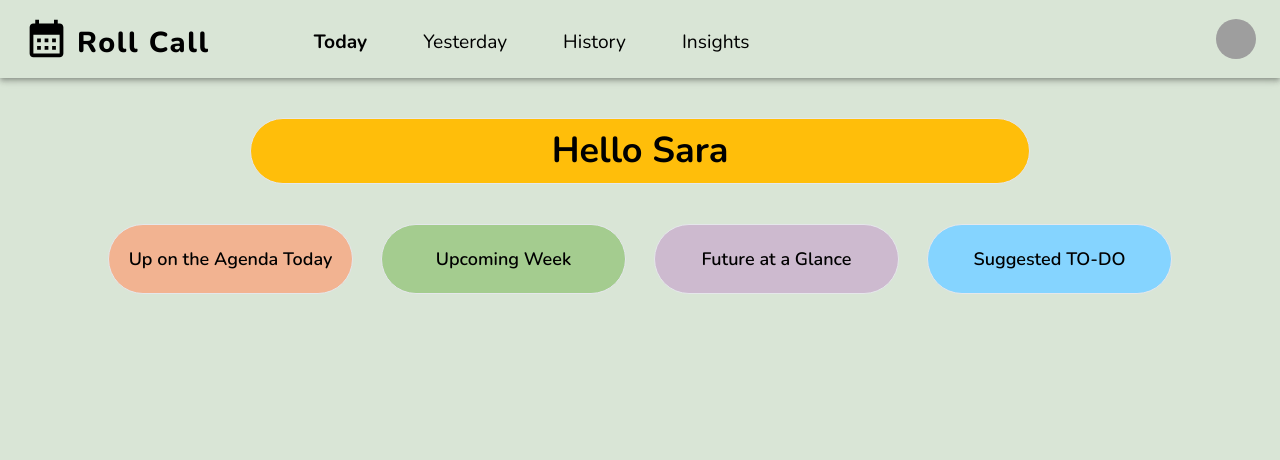
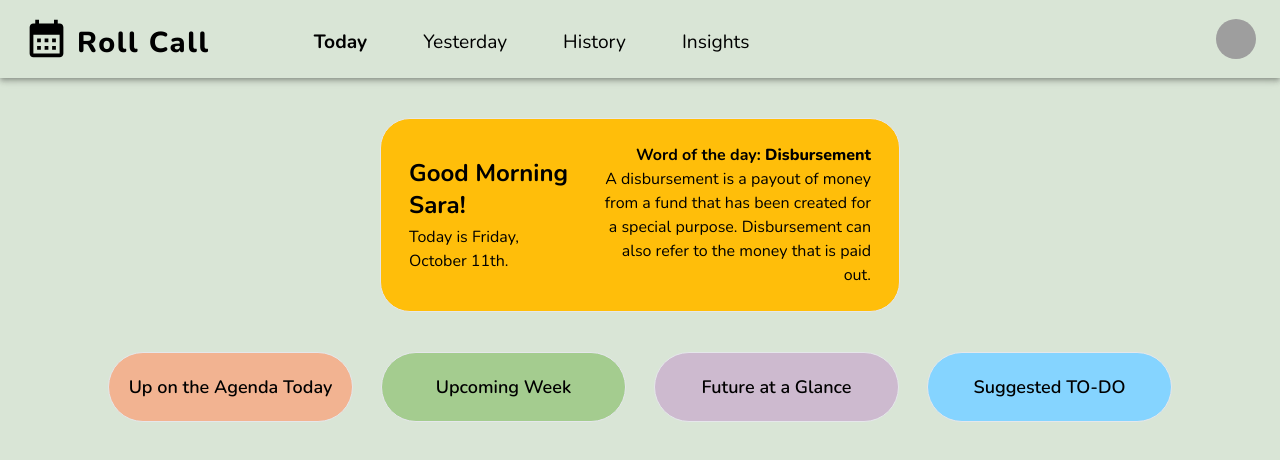
Before and after one commit to KarolinaTchiling/project-roll-call, a React (Vite) app in the folder frontend/: page /today in a window 1280 px wide. Shown: the top 460 px of the page. Built offline with nearby package versions, Linux system fonts and the light colour scheme; grey boxes are pictures that could not be loaded.

Commit message:
02-Create hello statement component with dynamic date

```diff
--- /dev/null
+++ b/frontend/src/components/HelloBubble.tsx
@@ -0,0 +1,53 @@
+import React from 'react'
+
+const HelloBubble = () => {
+
+    const username = "Sara"
+
+    const word = "Disbursement"
+    const definition = "A disbursement is a payout of money from a fund that has been created for a special purpose. Disbursement can also refer to the money that is paid out."
+
+    function todayDate() {
+        const weekday = ["Sunday","Monday","Tuesday","Wednesday","Thursday","Friday","Saturday"];
+        const months = ["January", "February", "March", "April", "May", "June","July", "August", "September", "October", "November", "December"];
+        const d = new Date();
+
+        let day = weekday[d.getDay()];
+        let month = months[d.getMonth()];
+        let date = d.getDate();
+        if (date === 1 || date === 21 || date === 31){
+          return `Today is ${day}, ${month} ${date}st.`;
+        }
+        if (date === 2 || date === 22){
+          return `Today is ${day}, ${month} ${date}nd.`;
+        }
+        if (date === 3 || date === 23){
+          return `Today is ${day}, ${month} ${date}rd.`;
+        } else {
+          return `Today is ${day}, ${month} ${date}th.`;
+        }
+    }
+
+  return (
+
+    <div className="bg-orange border rounded-[30px] mx-[280px] my-10 flex h-full items-center justify-center">
+
+        <div className="flex-[40%] pl-7 px-4 py-6">
+            <div className="text-2xl font-bold pb-1">Good Morning {username}!</div>
+            <div className="text-base">{todayDate()}</div>
+        </div>
+
+
+
+        <div className="flex-[60%] pr-7 px-4 py-6 text-right">
+            <div className="font-bold">
+                Word of the day: <span className="font-extrabold">{word}</span>
+            </div>
+            {definition}
+        </div>
+
+    </div>
+  )
+}
+
+export default HelloBubble
--- a/frontend/src/pages/TodayPage.tsx
+++ b/frontend/src/pages/TodayPage.tsx
@@ -1,5 +1,6 @@
 import React from 'react';
 import SummaryBubble from '../components/SummaryBubble';
+import HelloBubble from '../components/HelloBubble';
 
 const TodayPage = () => {
   const data = [
@@ -12,9 +13,7 @@ const TodayPage = () => {
   return (
     <div className="px-[100px]">
 
-      <div className="bg-orange border rounded-full text-center mx-[150px] my-10">
-        <div className="text-4xl font-bold p-3"> Hello Sara</div>
-      </div>
+      <HelloBubble />
 
       <div className="grid gap-3" style={{ gridTemplateColumns: 'repeat(auto-fit, minmax(250px, 1fr))' }}>
         {data.map((summary) => (
```
